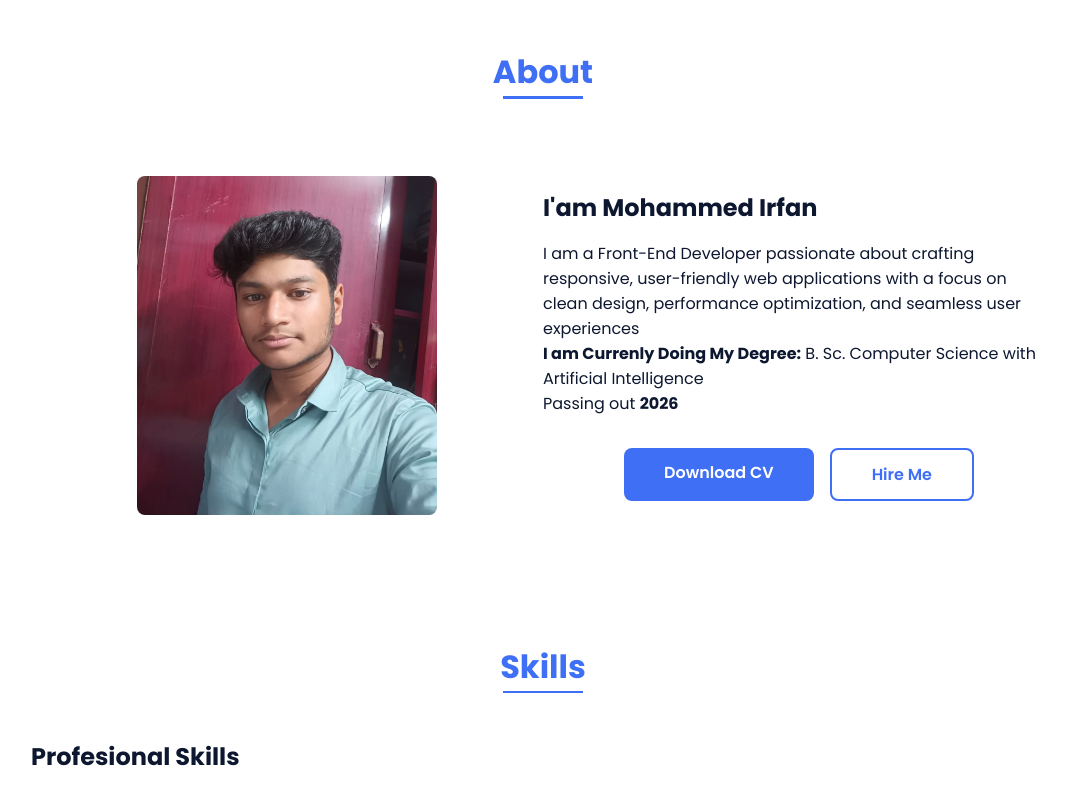
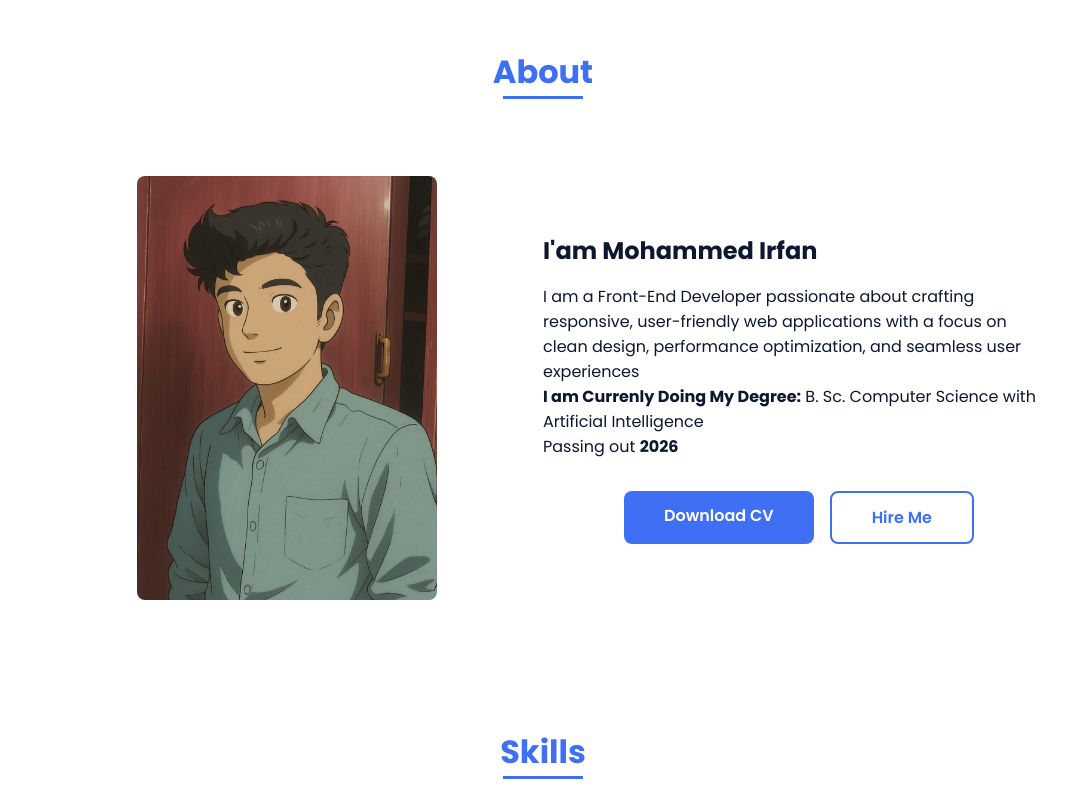
Before and after one commit to Mohd-0706/digital-portfolio, a plain HTML site: page index.html in a window 1280 px wide. Shown: the part 657-1444 px from the top of the page, without its empty margins (97-1163 px from the left). Drawn offline with nearby package versions, Linux system fonts and the light colour scheme.

Commit message:
Update index.html

```diff
--- a/index.html
+++ b/index.html
@@ -71,7 +71,7 @@
 
                 <div class="about__container bd-grid">
                     <div class="about__img">
-                        <img src="assets/img/My photo.jpg" alt="">
+                        <img src="assets/img/Profile Ghibli.jpg" alt="">
                     </div>
 
                     <div>
```
